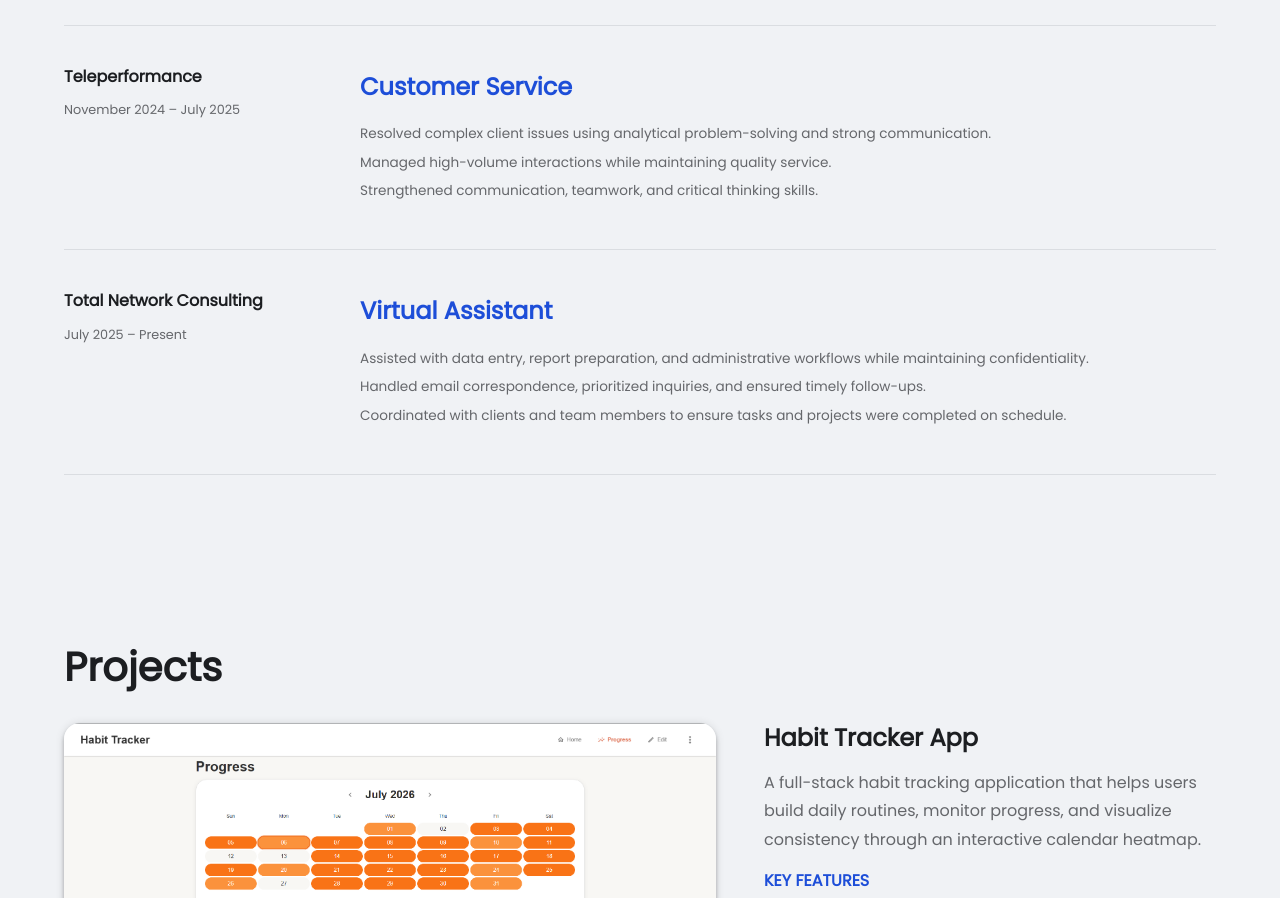
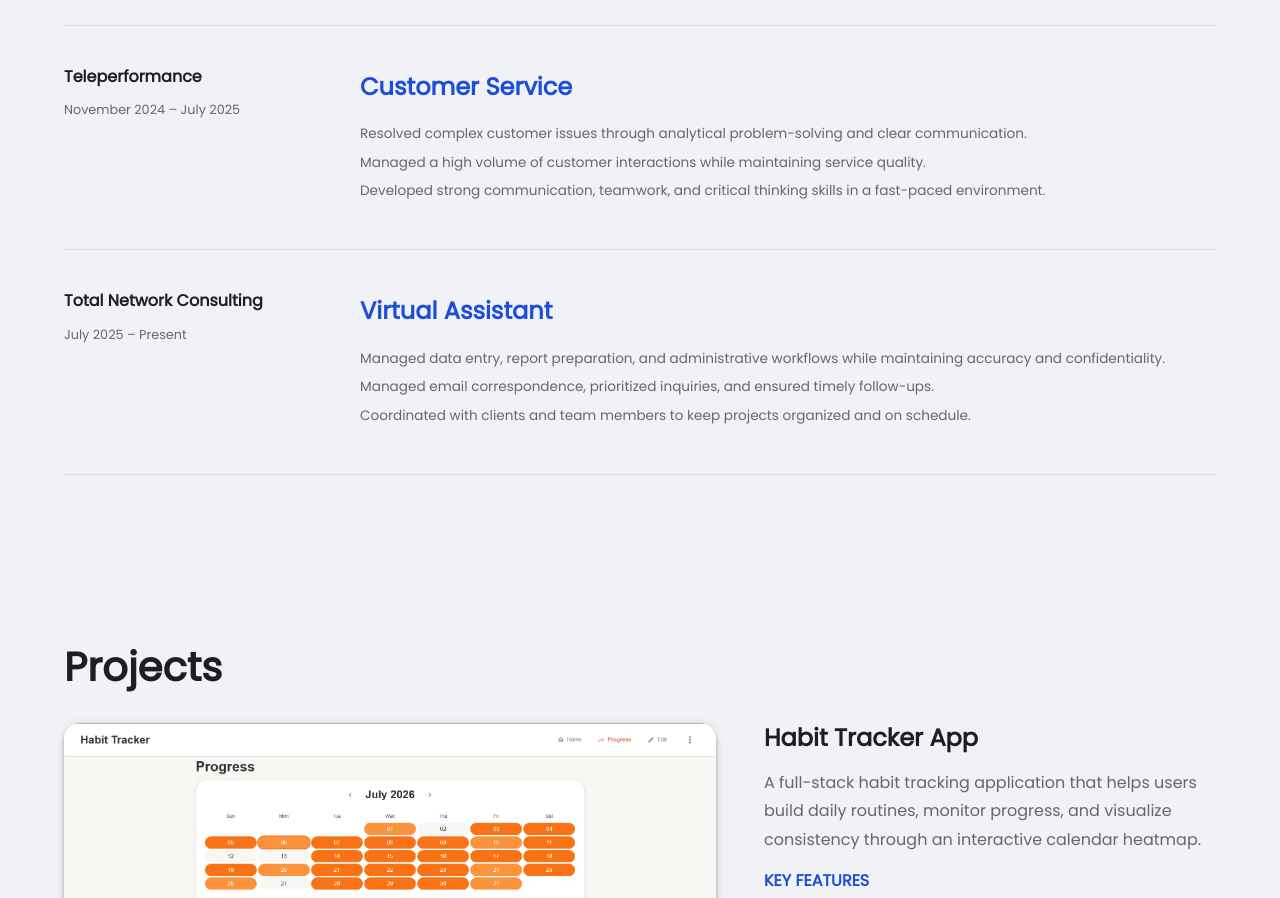
Before and after one commit to razonjericho/HTML-and-CSS-Web-Portfolio, a React (Vite) app in the folder web-portfolio/: page / in a window 1280 px wide. Shown: the part 2420-3318 px from the top of the page. Built offline with nearby package versions, Linux system fonts and the light colour scheme.

Commit message:
feat: improve work experience section content

```diff
--- a/web-portfolio/src/sections/Experience/ExperienceData.js
+++ b/web-portfolio/src/sections/Experience/ExperienceData.js
@@ -5,9 +5,9 @@ const workExperienceData = [
         period: "November 2024 – July 2025",
         type: "Full-time",
         description: [
-            "Resolved complex client issues using analytical problem-solving and strong communication.",
-            "Managed high-volume interactions while maintaining quality service.",
-            "Strengthened communication, teamwork, and critical thinking skills."
+            "Resolved complex customer issues through analytical problem-solving and clear communication.",
+            "Managed a high volume of customer interactions while maintaining service quality.",
+            "Developed strong communication, teamwork, and critical thinking skills in a fast-paced environment."
         ]
     },
     {
@@ -16,9 +16,9 @@ const workExperienceData = [
         period: "July 2025 – Present",
         type: "Full-time",
         description: [
-            "Assisted with data entry, report preparation, and administrative workflows while maintaining confidentiality.",
-            "Handled email correspondence, prioritized inquiries, and ensured timely follow-ups.",
-            "Coordinated with clients and team members to ensure tasks and projects were completed on schedule."
+            "Managed data entry, report preparation, and administrative workflows while maintaining accuracy and confidentiality.",
+            "Managed email correspondence, prioritized inquiries, and ensured timely follow-ups.",
+            "Coordinated with clients and team members to keep projects organized and on schedule."
         ]
     },
 ];
```
